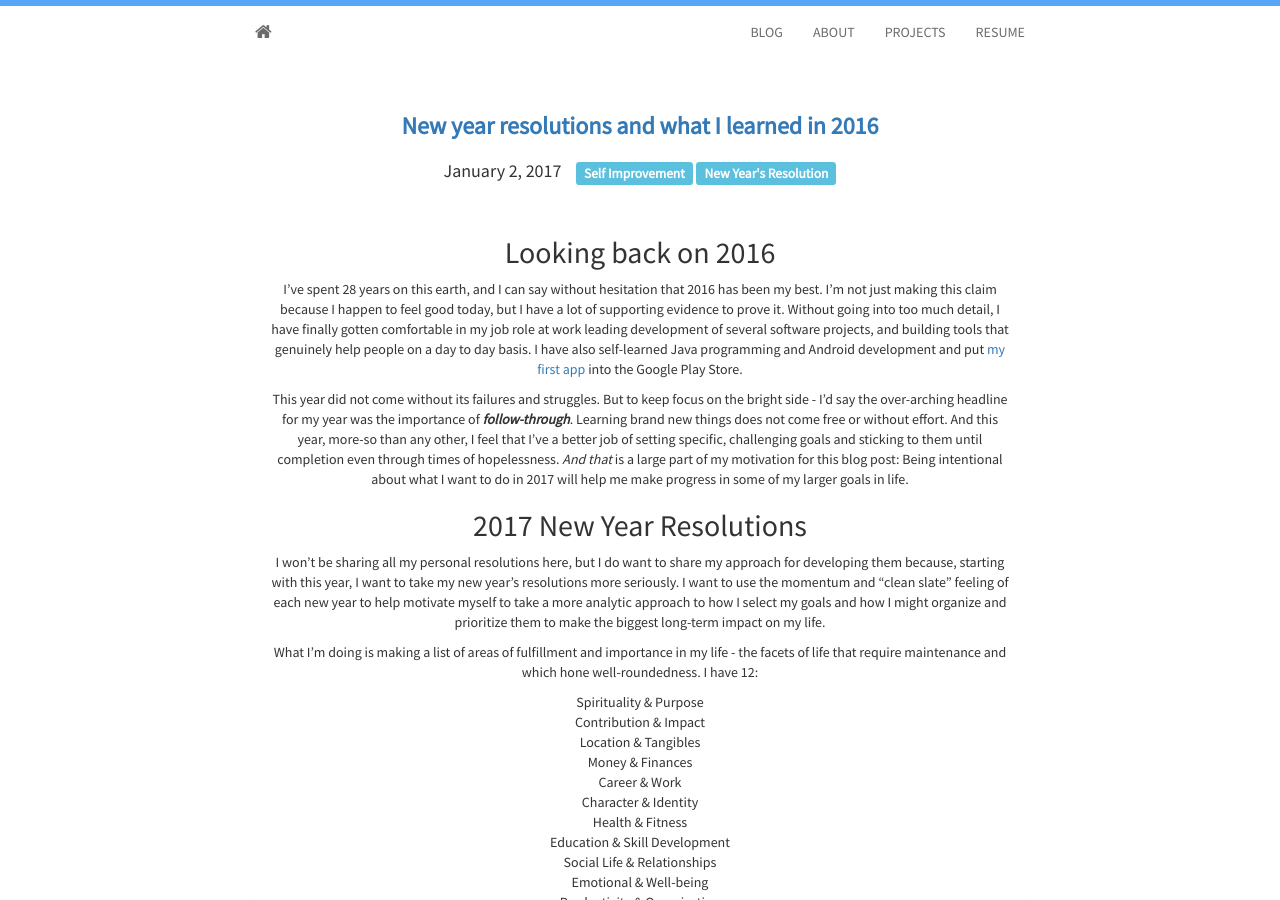
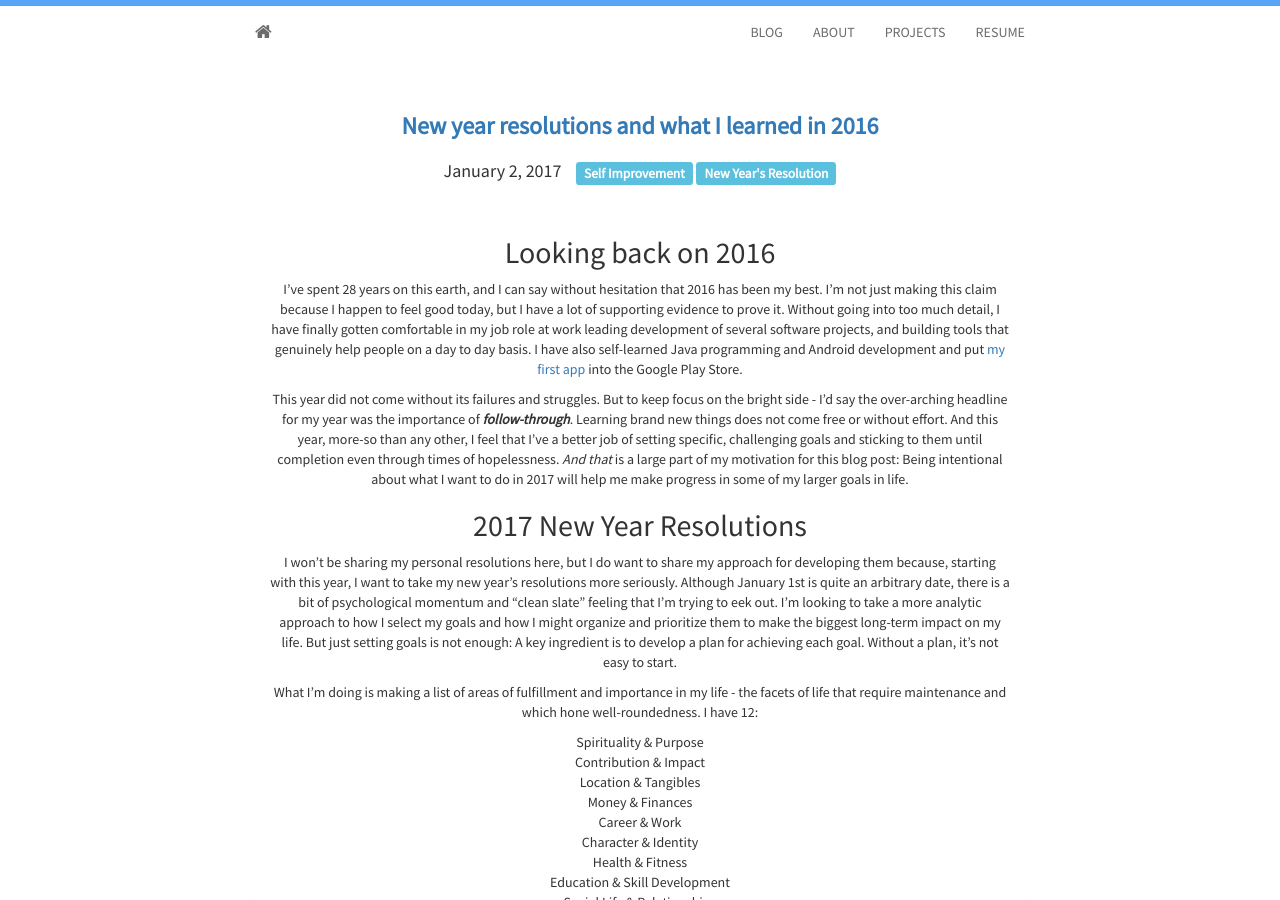
Before and after one commit to TheRyanMiller/theryanmiller.github.io, a Jekyll site: the page built from _posts/2017-01-02-new-year-resolutioning.md, in a window 1280 px wide and 900 px high. Built offline with Jekyll 4.4.1, drawn with Linux system fonts in a browser that asks for light colours; nearby versions of some CDN libraries; Markdown is read by kramdown in place of the engine named in the settings; comment, search, counter and statistics services are not loaded.

Commit message:
updated some blog stuff

```diff
--- a/_layouts/layout.html
+++ b/_layouts/layout.html
@@ -32,7 +32,7 @@
 
 	<!-- Custom styles for this template -->
     <link href="{{ site.baseurl }}static/css/main.css" rel="stylesheet">
-	<link href="http://fonts.googleapis.com/css?family=Source+Sans+Pro:200,400,200bold,400old" rel="stylesheet" type="text/css">
+	<link href="//fonts.googleapis.com/css?family=Source+Sans+Pro:200,400,200bold,400old" rel="stylesheet" type="text/css">
 	<link rel="stylesheet" href="https://maxcdn.bootstrapcdn.com/font-awesome/4.4.0/css/font-awesome.min.css">
 	<!-- <link href="{{ site.baseurl }}static/css/bootstrap.icon-large.min.css" rel="stylesheet"> -->
 
--- a/_posts/2017-01-02-new-year-resolutioning.md
+++ b/_posts/2017-01-02-new-year-resolutioning.md
@@ -14,7 +14,7 @@ I've spent 28 years on this earth, and I can say without hesitation that 2016 ha
 This year did not come without its failures and struggles. But to keep focus on the bright side - I'd say the over-arching headline for my year was the importance of _**follow-through**_. Learning brand new things does not come free or without effort. And this year, more-so than any other, I feel that I've a better job of setting specific, challenging goals and sticking to them until completion even through times of hopelessness. _And that_ is a large part of my motivation for this blog post: Being intentional about what I want to do in 2017 will help me make progress in some of my larger goals in life.
 
 ##2017 New Year Resolutions
-I won't be sharing all my personal resolutions here, but I do want to share my approach for developing them because, starting with this year, I want to take my new year's resolutions more seriously. I want to use the momentum and "clean slate" feeling of each new year to help motivate myself to take a more analytic approach to how I select my goals and how I might organize and prioritize them to make the biggest long-term impact on my life.
+I won't be sharing my personal resolutions here, but I do want to share my approach for developing them because, starting with this year, I want to take my new year's resolutions more seriously. Although January 1st is quite an arbitrary date, there is a bit of psychological momentum and "clean slate" feeling that I'm trying to eek out. I'm looking to take a more analytic approach to how I select my goals and how I might organize and prioritize them to make the biggest long-term impact on my life. But just setting goals is not enough: A key ingredient is to develop a plan for achieving each goal. Without a plan, it's not easy to start.
 
 What I'm doing is making a list of areas of fulfillment and importance in my life - the facets of life that require maintenance and which hone well-roundedness. I have 12:
 
--- a/index.html
+++ b/index.html
@@ -1,5 +1,6 @@
 ---
 layout: home
+title: Ryan Miller
 ---
 
 <section id="about">
```
